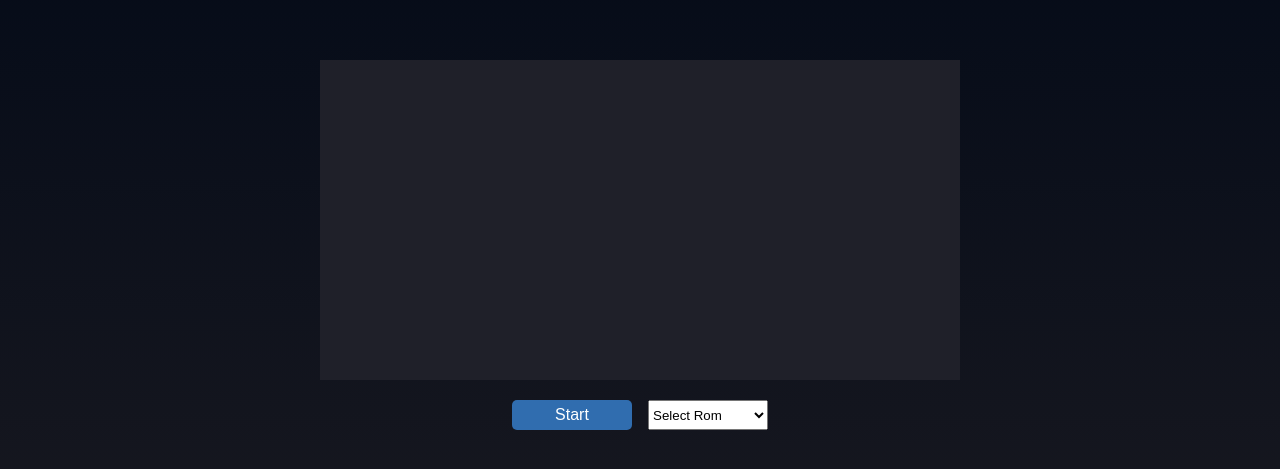
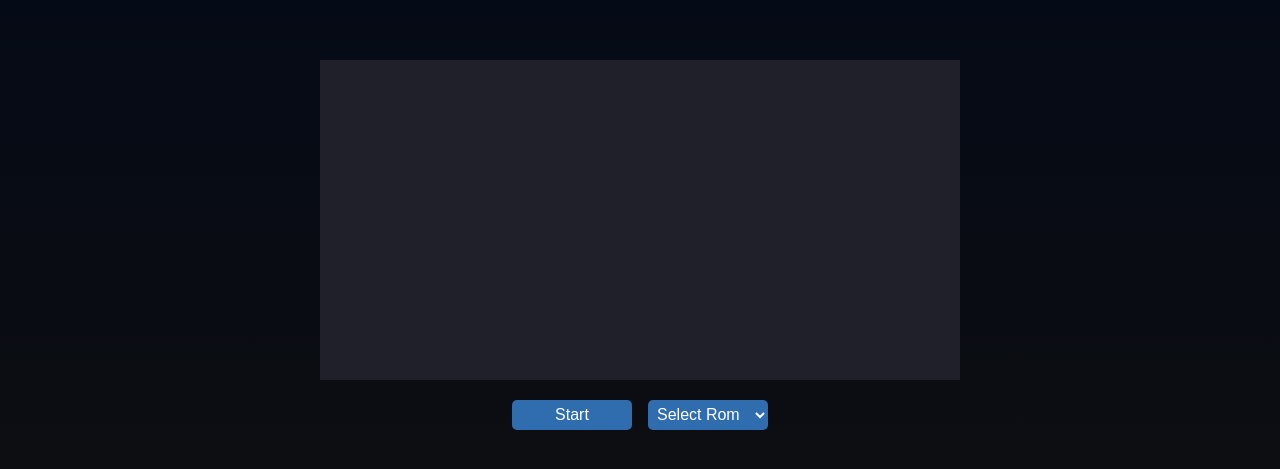
Before and after one commit to zcr1/chip8, a React app: page / in a window 1280 px wide. Shown: the part 155-624 px from the top of the page. Built offline with nearby package versions, Linux system fonts and the light colour scheme; the HTML template or start-up script is replaced by a standard one.

Commit message:
Style tweaks

```diff
--- a/src/App.scss
+++ b/src/App.scss
@@ -1,5 +1,8 @@
+$blue: #306daf;
+$blue-hover: #1360b2;
+
 body {
-	background-image: linear-gradient(to bottom, #020917, #1a1a21);
+	background-image: linear-gradient(to bottom, #020917, #0f0f10);
 	color: #fff;
 	display: flex;
 	flex-direction: column;
@@ -21,16 +24,31 @@ body {
 }
 
 .content {
+	display: flex;
 	margin-top: 1em;
+	justify-content: center;
 }
 
-.rom-selector {
+#rom-selector {
+	background-color: $blue;
+	border-radius: 5px;
+	border: none;
+	color: #ffffff;
+	cursor: pointer;
+	font-size: 16px;
+	font-weight: 500;
+	height: 30px;
+	padding: 0 5px;
+	transition: background-color 0.3s ease, box-shadow 0.2s ease;
 	width: 120px;
-	height: 30px;
 }
 
-.start-button {
-	background-color: #306daf;
+#rom-selector:hover {
+	background-color: $blue-hover;
+}
+
+#start-button {
+	background-color: $blue;
 	border-radius: 5px;
 	border: none;
 	color: #fff;
@@ -43,10 +61,6 @@ body {
 	width: 120px;
 }
 
-.start-button:active {
-	background-color: #004085;
+#start-button:hover {
+	background-color: $blue-hover;
 }
-
-.start-button:hover {
-	background-color: #0056b3;
-}
--- a/src/App.tsx
+++ b/src/App.tsx
@@ -10,7 +10,7 @@ import './App.scss';
 
 const RomSelector = ({ currentRom, setRom }: { currentRom?: string; setRom(rom: string): void }) => {
 	return (
-		<select className="rom-selector" name="roms" value={currentRom} onChange={e => setRom(e.target.value)}>
+		<select id="rom-selector" name="roms" value={currentRom} onChange={e => setRom(e.target.value)}>
 			<option value="">Select Rom</option>
 			{Object.keys(roms).map(rom => (
 				<option value={rom} key={rom}>
@@ -58,7 +58,7 @@ const App = () => {
 
 	return (
 		<div className="content">
-			<button className="start-button" onClick={start}>
+			<button id="start-button" onClick={start}>
 				Start
 			</button>
 			<RomSelector currentRom={currentRom} setRom={setRom} />
--- a/src/emulator/Renderer.ts
+++ b/src/emulator/Renderer.ts
@@ -2,7 +2,7 @@ import { SCREEN_WIDTH, SCREEN_HEIGHT } from './Chip8';
 import { Chip8 } from './Chip8';
 
 const BACKGROUND_COLOR = '#282A36';
-const PIXEL_COLOR = '#667dc2ff';
+const PIXEL_COLOR = '#5570c1ff';
 
 export class Renderer {
 	animationFrame?: number;
```
